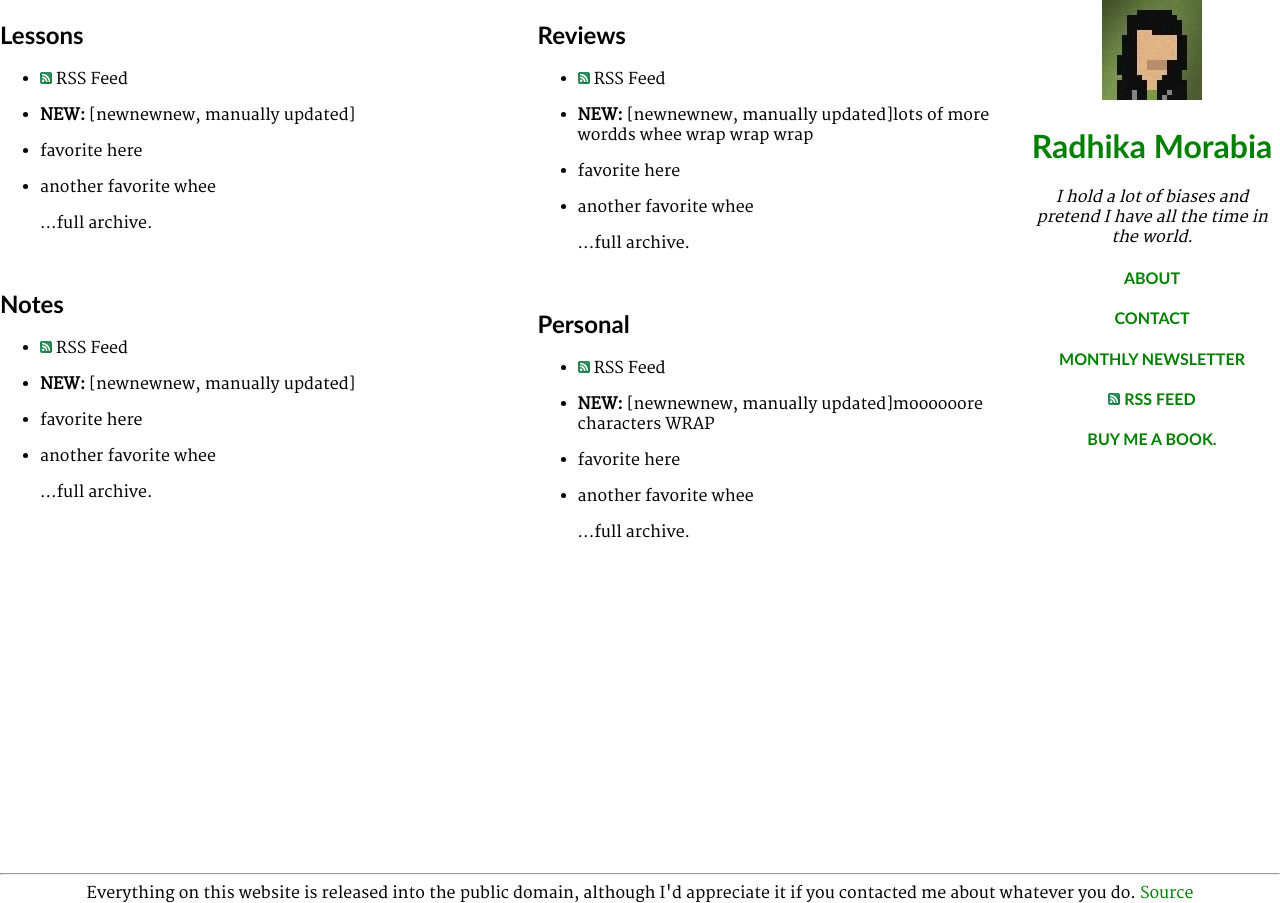
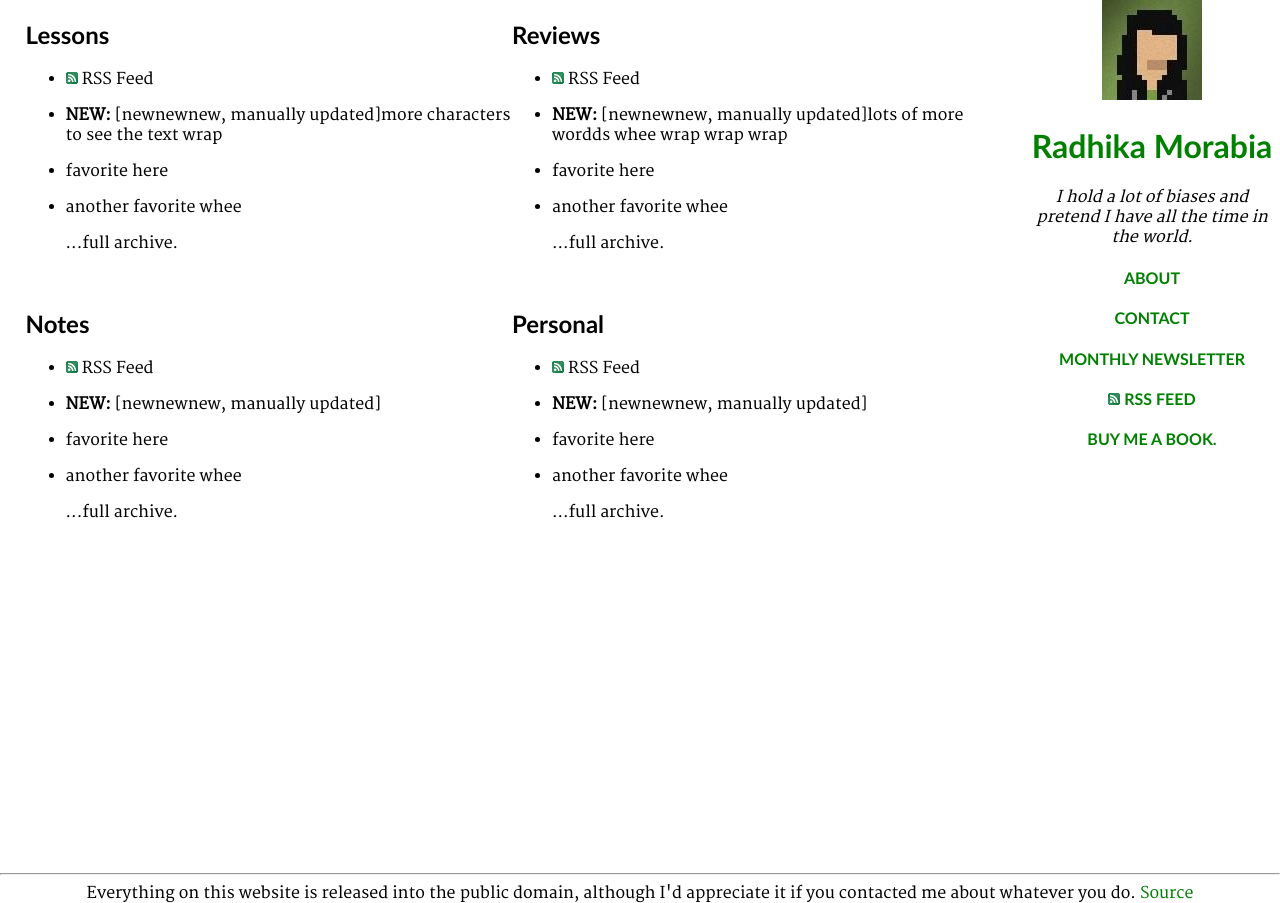
Before and after one commit to rmorabia/radhika.dev, a Jekyll site: the page index.html, which Jekyll copies as it is, in a window 1280 px wide. Built offline with Jekyll 4.4.1, drawn with Linux system fonts in a browser that asks for light colours; Markdown is read by kramdown in place of the engine named in the settings.

Commit message:
i messed up again

```diff
--- a/index.html
+++ b/index.html
@@ -12,9 +12,10 @@
     <body>
      <div class="pure-g">
                <div class="pure-u-2-5">
+                   <div class="column1">
                     <h2>Lessons</h2>
                     <ul><li><p><img src="/css/rss.png"/> RSS Feed</p></li>
-                    <li><p><b>NEW:</b> [newnewnew, manually updated]</p></li>
+                    <li><p><b>NEW:</b> [newnewnew, manually updated]more characters to see the text wrap</p></li>
                     <li><p>favorite here</p></li>
                     <li><p>another favorite whee</p></li>
                     <p>...full archive.</p></ul>
@@ -27,11 +28,10 @@
                     <li><p>favorite here</p></li>
                     <li><p>another favorite whee</p></li>
                     <p>...full archive.</p></ul>
-
+                   </div>
                 </div>
 
                 <div class="pure-u-2-5">
-                    <div class="column1">
                     <h2>Reviews</h2>
                     <ul><li><p><img src="/css/rss.png"/> RSS Feed</p></li>
                     <li><p><b>NEW:</b> [newnewnew, manually updated]lots of more wordds whee wrap wrap wrap</p></li>
@@ -43,11 +43,11 @@
 
                     <h2>Personal</h2>
                     <ul><li><p><img src="/css/rss.png"/> RSS Feed</p></li>
-                    <li><p><b>NEW:</b> [newnewnew, manually updated]moooooore characters WRAP</p></li>
+                    <li><p><b>NEW:</b> [newnewnew, manually updated]</p></li>
                     <li><p>favorite here</p></li>
                     <li><p>another favorite whee</p></li>
                     <p>...full archive.</p></ul>
-                    </div>
+
                 </div>
 
             <div class="pure-u-1-5">
```
